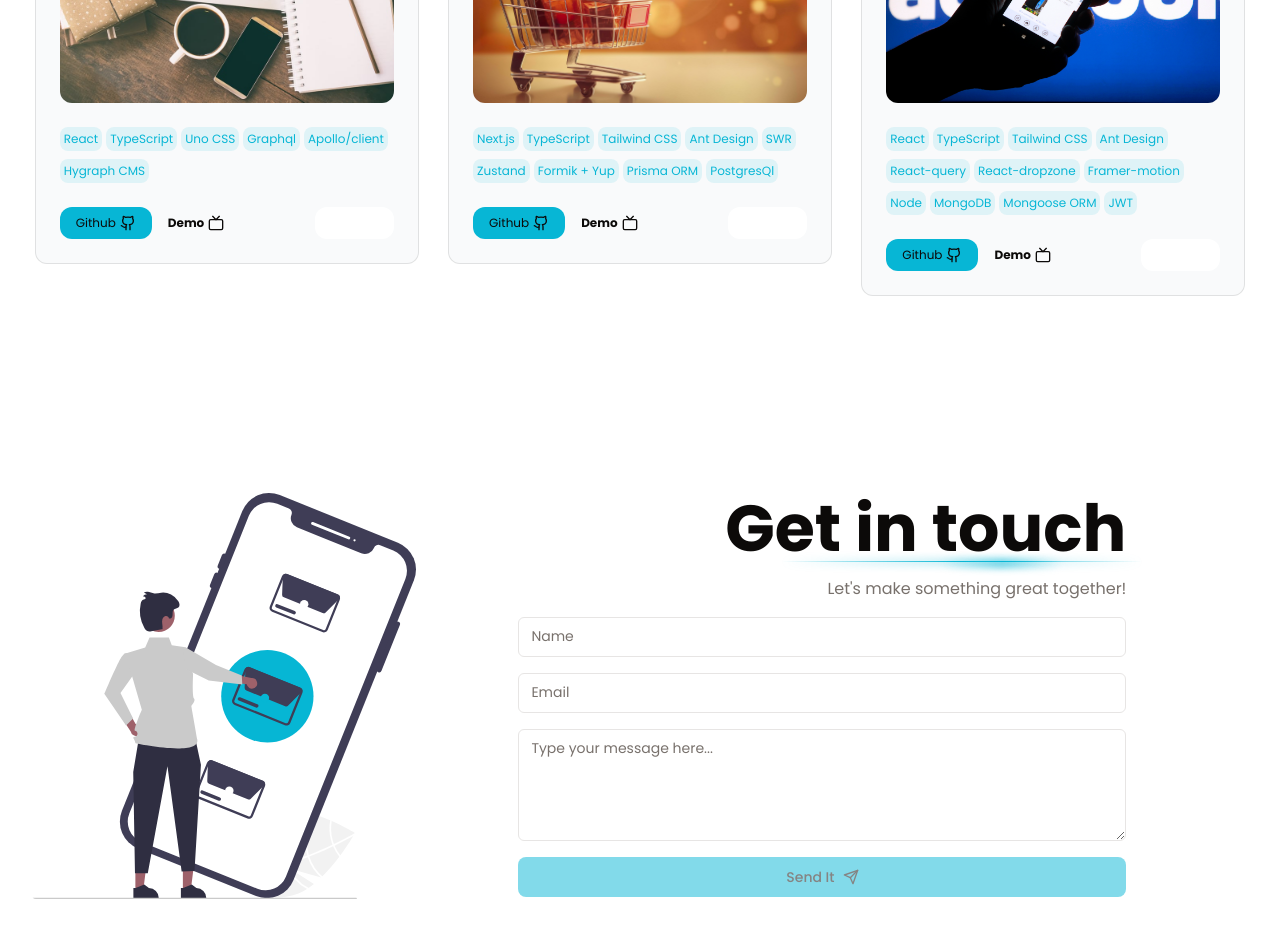
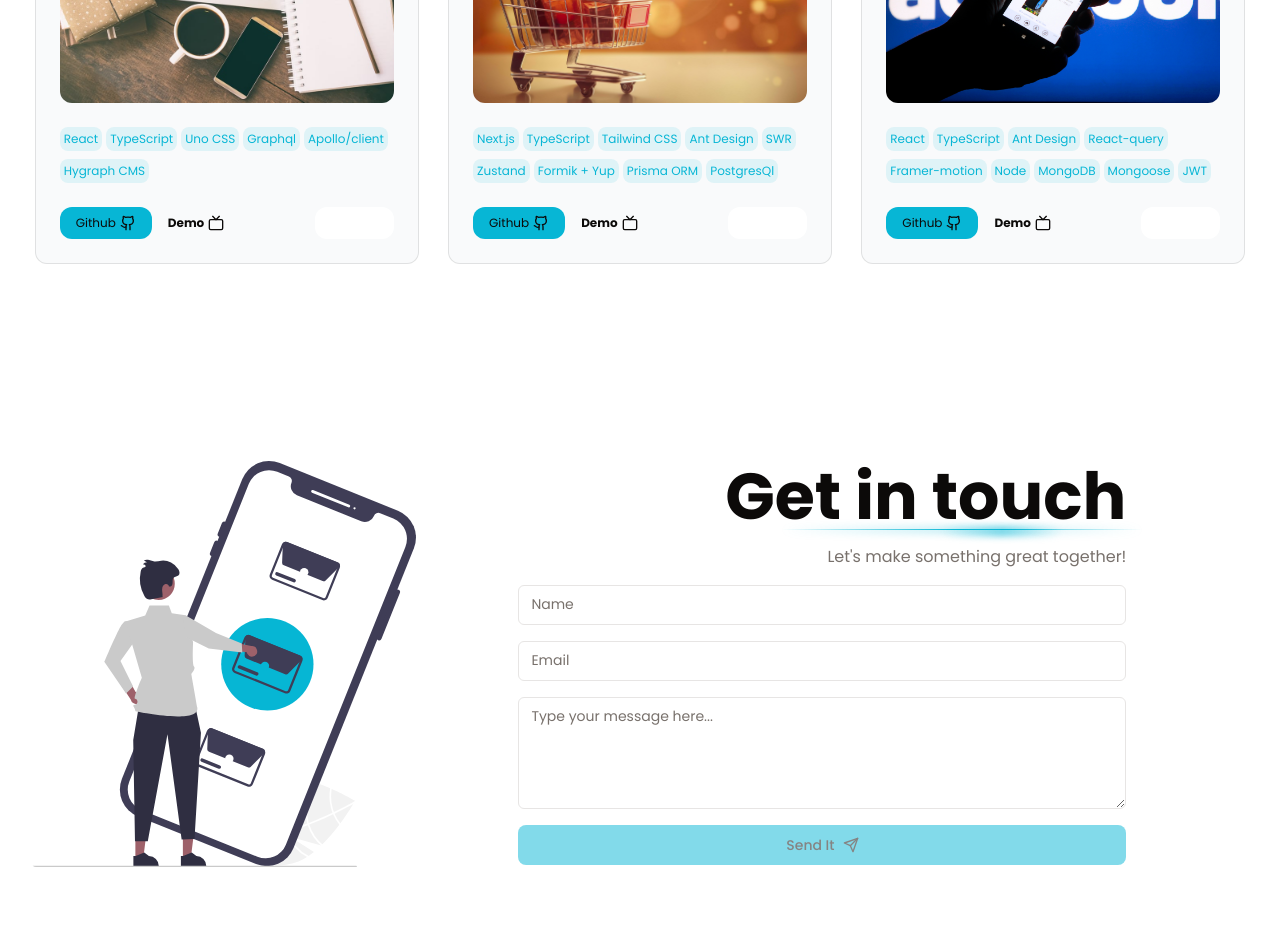
Before and after one commit to alyarzada/portfolio, a React (Vite) app: page / in a window 1280 px wide. Shown: the part 4800-5738 px from the top of the page. Built offline with nearby package versions, Linux system fonts and the light colour scheme.

Commit message:
remove some data from projects

```diff
--- a/src/data/index.tsx
+++ b/src/data/index.tsx
@@ -209,14 +209,12 @@ export const projectsData = [
     techs: [
       "React",
       "TypeScript",
-      "Tailwind CSS",
       "Ant Design",
       "React-query",
-      "React-dropzone",
       "Framer-motion",
       "Node",
       "MongoDB",
-      "Mongoose ORM",
+      "Mongoose",
       "JWT",
     ],
     githubLink: "https://github.com/alyarzada/facebook",
--- a/src/sections/contact/index.tsx
+++ b/src/sections/contact/index.tsx
@@ -11,6 +11,8 @@ import { toast } from "sonner";
 import { Toaster } from "@/components/ui/sonner";
 import MotionViewport from "@/components/animation/motion-viewport";
 import { varSlide } from "@/lib/variants";
+
+import ContactSvg from "@/assets/svg/contact.svg";
 
 interface IFormValues {
   name: string;
@@ -42,11 +44,7 @@ const Contact = () => {
     <section id="contact" className="container flex items-center">
       <MotionViewport className="w-[40%]" variants={varSlide("right")}>
         <div className="w-full hidden lg:block">
-          <Image
-            className="rounded w-96"
-            src="/src/assets/svg/contact.svg"
-            alt=""
-          />
+          <Image className="rounded w-96" src={ContactSvg} alt="" />
         </div>
       </MotionViewport>
 
```
